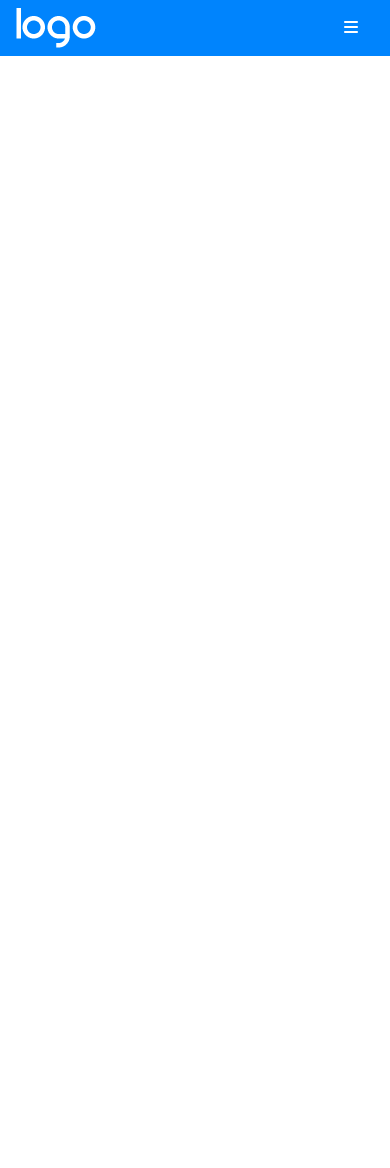
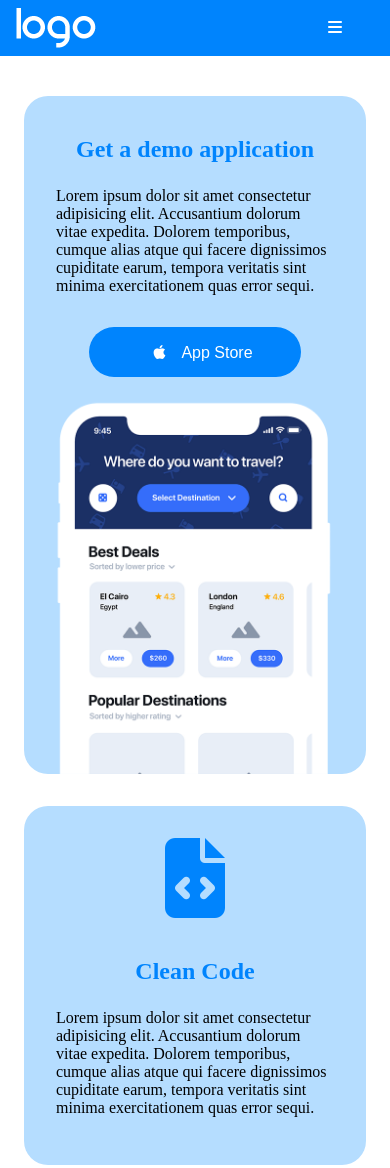
Before and after one commit to ViktorStevanovic/htmlcss-responsive-layout, a plain HTML site: page index.html in a window 390 px wide. Shown: the top 1168 px of the page. Before the commit the page ends 844 px from the top, so only its background shows below. Drawn offline with Linux system fonts and the light colour scheme.

Commit message:
first section of the main done for mobile layout

```diff
--- a/index.html
+++ b/index.html
@@ -36,12 +36,51 @@
     <!--Main Section-->
     <main>
         <section class="wrapper">
+            <div class="container row">
+                <div class="card lightblue-bg col">
+                    <div class="description">
+                        <h1 class="blue">Get a demo application</h1>
+                        <p>Lorem ipsum dolor sit amet consectetur adipisicing elit. Accusantium dolorum vitae expedita. Dolorem temporibus, cumque alias atque qui facere dignissimos cupiditate earum, tempora veritatis sint minima exercitationem quas error sequi.</p>
+                        <button class="blue-bg btn"><i class="fa-brands fa-apple"></i>App Store</button>
+                    </div>
+                    <div class="img">
+                        <img src="./img/phone.png" alt="">
+                    </div>
+                </div>
+                <div class="card lightblue-bg col">
+                    <div class="description">
+                        <i class="fa-solid fa-file-code big-icon blue"></i>
+                        <h1 class="blue">Clean Code</h1>
+                        <p>Lorem ipsum dolor sit amet consectetur adipisicing elit. Accusantium dolorum vitae expedita. Dolorem temporibus, cumque alias atque qui facere dignissimos cupiditate earum, tempora veritatis sint minima exercitationem quas error sequi.</p>
+                    </div>
+                </div>
+                <div class="card lightblue-bg col">
+                    <div class="description">
+                        <i class="fa-solid fa-file-code big-icon blue"></i>
+                        <h1 class="blue">Clean Code</h1>
+                        <p>Lorem ipsum dolor sit amet consectetur adipisicing elit. Accusantium dolorum vitae expedita. Dolorem temporibus, cumque alias atque qui facere dignissimos cupiditate earum, tempora veritatis sint minima exercitationem quas error sequi.</p>
+                    </div>
+                </div>
+                <div class="card lightblue-bg col">
+                    <div class="description">
+                        <i class="fa-solid fa-file-code big-icon blue"></i>
+                        <h1 class="blue">Clean Code</h1>
+                        <p>Lorem ipsum dolor sit amet consectetur adipisicing elit. Accusantium dolorum vitae expedita. Dolorem temporibus, cumque alias atque qui facere dignissimos cupiditate earum, tempora veritatis sint minima exercitationem quas error sequi.</p>
+                    </div>
+                </div>
+                <div class="card lightblue-bg col">
+                    <div class="description">
+                        <i class="fa-solid fa-file-code big-icon blue"></i>
+                        <h1 class="blue">Clean Code</h1>
+                        <p>Lorem ipsum dolor sit amet consectetur adipisicing elit. Accusantium dolorum vitae expedita. Dolorem temporibus, cumque alias atque qui facere dignissimos cupiditate earum, tempora veritatis sint minima exercitationem quas error sequi.</p>
+                    </div>
+                </div>
+            </div>
+        </section>
+
+        <section class="wrapper purple-bg">
             <div class="container">
-                <div></div>
-                <div></div>
-                <div></div>
-                <div></div>
-                <div></div>
+
             </div>
         </section>
     </main>
--- a/styles/style.css
+++ b/styles/style.css
@@ -42,6 +42,14 @@
 
 /*UTILITY CLASSES*/
 
+i{
+    margin: 0 1em;
+}
+
+img{
+    width: 100%;
+}
+
 .wrapper{
     display: flex;
     justify-content: center;
@@ -52,6 +60,8 @@
 .container{
     /*width: 60%; -- Desktop*/
     width: 100%;
+    padding: 2.5em 1.5em;
+    gap: 2em;
 }
 
 .small-container{
@@ -63,20 +73,29 @@
 .btn{
     border: none;
     border-radius: 3rem;
-    padding: .5em;
+    padding: 1px 3rem;
+    color: white;
+    font-size: 1rem;
 }
 
 .img {
     width: 100%;
+    display: flex;
 }
 
 .big-icon{
-    font-size: 3rem;
+    font-size: 5rem;
 }
 .row{
     display: flex;
     flex-wrap: wrap;
-    justify-content: space-between;
+}
+
+.col{
+    display: flex;
+    flex-direction: column;
+    justify-content: center;
+    align-items:center ;
 }
 
 /*Header*/
@@ -100,3 +119,29 @@
     gap: 1em;
     display: none;
 }
+
+.card{
+    width: 100%;
+    border-radius: 1.5em;
+}
+
+.description{
+    display: flex;
+    flex-direction: column;
+    justify-content: center;
+    align-items: center;
+    font-weight: 300;
+    padding: 1em 2em;
+}
+
+.card h1{
+    padding: 1em 0;
+}
+
+.card p{
+    margin-bottom: 2em;
+}
+
+.card i{
+    padding: 1rem 0;
+}
```
